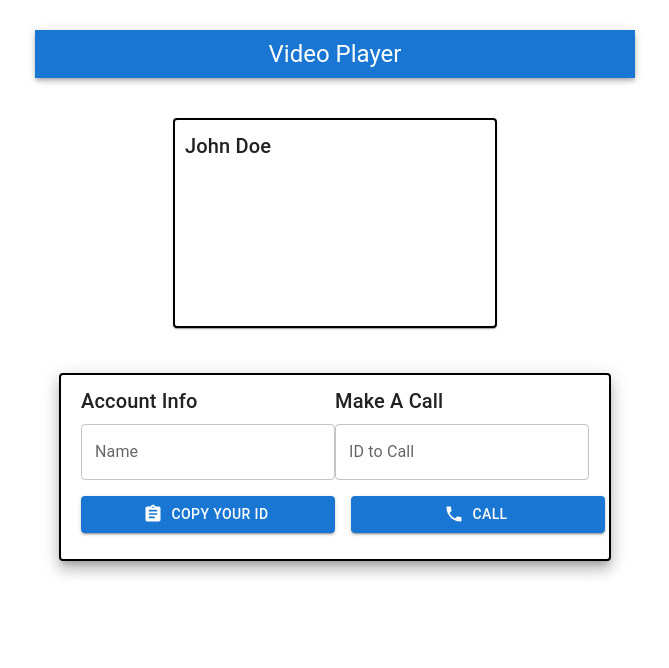
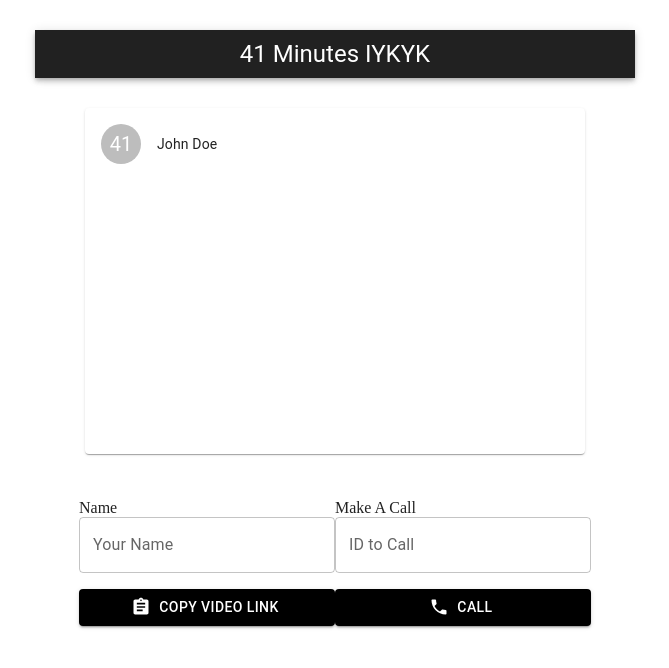
Before and after one commit to TryHarder3l33t/videochat, a React (Create React App) app in the folder client/: page /home in a window 1280 px wide. Shown: the top 668 px of the page, without its empty margins (305-974 px from the left). Built offline with nearby package versions, Linux system fonts and the light colour scheme; no server answers.

Commit message:
some style

```diff
--- a/client/src/App.js
+++ b/client/src/App.js
@@ -3,13 +3,32 @@ import { AppBar, Container, Grid, Typography } from '@mui/material';
 import VideoPlayer from './components/VideoPlayer';
 import Options from './components/Options';
 import Notifications from './components/Notifications';
+import { grey } from '@mui/material/colors';
 
 const App = () => {
   return (
     <Container maxWidth='xl'>
-      <Grid container sx={{ alignContent: 'center', justifyContent: 'center' }}>
+      <Grid
+        container
+        sx={{
+          display: 'flex',
+          alignContent: 'center',
+          justifyContent: 'center',
+        }}
+      >
+        <Grid
+          sx={{
+            display: 'flex',
+            alignContent: 'center',
+            justifyContent: 'center',
+          }}
+          item
+          xs={12}
+          md={8}
+        >
           <AppBar
             sx={{
+              bgcolor: grey[900],
               padding: 1,
               margin: '30px 100px',
               display: 'flex',
@@ -21,13 +40,36 @@ const App = () => {
             position='static'
           >
             <Typography color='white' variant='h5' align='center'>
-            Video Player
+              41 Minutes IYKYK
             </Typography>
           </AppBar>
+        </Grid>
+        <Grid
+          sx={{
+            display: 'flex',
+            alignContent: 'center',
+            justifyContent: 'center',
+          }}
+          item
+          xs={12}
+          md={8}
+        >
           <VideoPlayer />
+        </Grid>
+        <Grid
+          sx={{
+            display: 'flex',
+            alignContent: 'center',
+            justifyContent: 'center',
+          }}
+          item
+          xs={12}
+          md={8}
+        >
           <Options>
             <Notifications />
           </Options>
+        </Grid>
       </Grid>
     </Container>
   );
--- a/client/src/Context.js
+++ b/client/src/Context.js
@@ -4,9 +4,9 @@ import Peer from 'simple-peer';
 
 const SocketContext = createContext();
 // //heroku
-const url = 'https://stackvideo.herokuapp.com/';
+// const url = 'https://stackvideo.herokuapp.com/';
 //dev
-// const url = 'http://localhost:5001/';
+const url = 'http://localhost:5001/';
 
 const socket = io(url);
 
@@ -40,7 +40,7 @@ const ContextProvider = ({ children }) => {
 
   const answerCall = () => {
     setCallAccepted(true);
-
+    window.scroll(0, 0);
     const peer = new Peer({ initiator: false, trickle: false, stream });
 
     peer.on('signal', (data) => {
--- a/client/src/components/Notifications.js
+++ b/client/src/components/Notifications.js
@@ -17,7 +17,7 @@ const Notifications = () => {
             justifyContent: 'center',
           }}
         >
-          <Typography variant='h6'>{call.name} is calling</Typography>
+          <Typography variant='h6'>{call.name} is calling &nbsp; </Typography>
           <Button variant='contained' color='primary' onClick={answerCall}>
             ANSWER
           </Button>
--- a/client/src/components/Options.js
+++ b/client/src/components/Options.js
@@ -42,10 +42,7 @@ const Options = ({ children }) => {
       }}
       maxWidth='xl'
     >
-      <Paper
-        sx={{ padding: '10px 20px', border: '2px solid black' }}
-        elevation={10}
-      >
+      <Paper sx={{ padding: '10px 20px' }} elevation={0}>
         <form noValidate autoComplete='off'>
           <Grid
             container
@@ -53,22 +50,31 @@ const Options = ({ children }) => {
               width: '100%',
             }}
           >
-            <Grid sx={{ padding: '20' }} item xs={12} md={6}>
-              <Typography gutterBottom variant='h6'>
-                Account Info
+            <Grid sx={{ padding: '0' }} item xs={12} md={6}>
+              <Typography gutterBottom variant='body'>
+                Name
               </Typography>
 
               <TextField
-                label='Name'
+                label='Your Name'
                 value={name}
                 onChange={(e) => setName(e.target.value)}
                 fullWidth
               ></TextField>
 
-              <CopyToClipboard sx={{ mt: 2 }} text={`${url}home/${me}`}>
+              <CopyToClipboard
+                sx={{
+                  bgcolor: 'black',
+                  ':hover': {
+                    bgcolor: grey[800],
+                    color: 'white',
+                  },
+                  mt: 2,
+                }}
+                text={`${url}home/${me}`}
+              >
                 <Button
                   sx={{
-                    bgcolor: 'black',
                     ':hover': {
                       bgcolor: grey[800],
                       color: 'red',
@@ -78,12 +84,12 @@ const Options = ({ children }) => {
                   fullWidth
                   startIcon={<Assignment fontSize='large' />}
                 >
-                  Copy Your ID
+                  Copy Video Link
                 </Button>
               </CopyToClipboard>
             </Grid>
             <Grid sx={{ padding: '20' }} item xs={12} md={6}>
-              <Typography gutterBottom variant='h6'>
+              <Typography gutterBottom variant='body'>
                 Make A Call
               </Typography>
               <TextField
@@ -94,7 +100,14 @@ const Options = ({ children }) => {
               ></TextField>
               {callAccepted && !callEnded ? (
                 <Button
-                  sx={{ margin: 2 }}
+                  sx={{
+                    bgcolor: 'black',
+                    ':hover': {
+                      bgcolor: grey[800],
+                      color: 'white',
+                    },
+                    mt: 2,
+                  }}
                   variant='contained'
                   color='secondary'
                   onClick={leaveCall}
@@ -104,7 +117,14 @@ const Options = ({ children }) => {
                 </Button>
               ) : (
                 <Button
-                  sx={{ margin: 2 }}
+                  sx={{
+                    bgcolor: 'black',
+                    ':hover': {
+                      bgcolor: grey[800],
+                      color: 'white',
+                    },
+                    mt: 2,
+                  }}
                   onClick={(ev) => callUser(idToCall, ev)}
                   fullWidth
                   variant='contained'
--- a/client/src/components/VideoPlayer.js
+++ b/client/src/components/VideoPlayer.js
@@ -1,35 +1,101 @@
-import { Grid, Paper, Typography } from '@mui/material';
+import { Grid, Paper } from '@mui/material';
 import React, { useContext } from 'react';
 import { SocketContext } from '../Context';
+
+import { styled } from '@mui/material/styles';
+import Card from '@mui/material/Card';
+import CardHeader from '@mui/material/CardHeader';
+import CardMedia from '@mui/material/CardMedia';
+import CardContent from '@mui/material/CardContent';
+import CardActions from '@mui/material/CardActions';
+import Collapse from '@mui/material/Collapse';
+import Avatar from '@mui/material/Avatar';
+import IconButton from '@mui/material/IconButton';
+import Typography from '@mui/material/Typography';
+import { red } from '@mui/material/colors';
+import FavoriteIcon from '@mui/icons-material/Favorite';
+import ShareIcon from '@mui/icons-material/Share';
+import ExpandMoreIcon from '@mui/icons-material/ExpandMore';
+import MoreVertIcon from '@mui/icons-material/MoreVert';
 
 const VideoPlayer = () => {
   //Contains all the SocketContext Stuff
   const { name, callAccepted, myVideo, userVideo, callEnded, stream, call } =
     useContext(SocketContext);
   return (
-    <Grid sx={{ justifyContent: 'center' }} container>
-      {/* Your Video */}
-      {myVideo && (
-        <Paper
-          sx={{ padding: '10px', border: '2px solid black', margin: '10px' }}
+    <Grid
+      sx={{
+        display: 'flex',
+        alignContent: 'center',
+        justifyContent: 'center',
+      }}
+      container
+      xs={12}
+    >
+      {userVideo && !callEnded && callAccepted && (
+        <Grid
+          sx={{
+            m: 3,
+            display: 'flex',
+            alignContent: 'center',
+            justifyContent: 'center',
+          }}
+          container
+          item
+          xs={12}
+          md={6}
         >
-          <Grid item xs={12} md={6}>
-            <Typography variant='h6'>{name || 'John Doe'}</Typography>
-            <video playsInline muted ref={myVideo} autoPlay />
-          </Grid>
-        </Paper>
-      )}
+          {/* Their Video */}{' '}
+          <Card sx={{ minWidth: 500 }}>
+            <CardHeader
+              avatar={
+                <Avatar sx={{ bgcolor: red[510] }} aria-label='recipe'>
+                  42
+                </Avatar>
+              }
+              title={name || 'John Doe'}
+            />
 
-      {/* Their Video */}
-      {callAccepted && !callEnded && (
-        <Paper
-          sx={{ padding: '10px', border: '2px solid black', margin: '10px' }}
-        >
-          <Grid item xs={12} md={6}>
+            <CardContent sx={{ display: 'flex', justifyContent: 'center' }}>
+              <video playsInline muted ref={userVideo} autoPlay width={480} />
+            </CardContent>
+          </Card>
+          {/* {callAccepted && !callEnded && (
+          <Paper sx={{ padding: '10px', margin: '10px' }}>
             <Typography variant='h6'> {call.name || 'Anon'}</Typography>
             <video playsInline muted ref={userVideo} autoPlay />
-          </Grid>
-        </Paper>
+          </Paper>
+        )} */}
+        </Grid>
+      )}
+      {/* My Video */}
+      {myVideo && (
+        <Grid
+          sx={{
+            display: 'flex',
+            alignContent: 'center',
+            justifyContent: 'center',
+          }}
+          container
+          item
+          xs={12}
+          md={6}
+        >
+          <Card sx={{ minWidth: 500 }}>
+            <CardHeader
+              avatar={
+                <Avatar sx={{ bgcolor: red[510] }} aria-label='recipe'>
+                  41
+                </Avatar>
+              }
+              title={name || 'John Doe'}
+            />
+
+            <CardContent sx={{ display: 'flex', justifyContent: 'center' }}>
+              <video playsInline muted ref={myVideo} autoPlay width={480} />
+            </CardContent>
+          </Card>
+        </Grid>
       )}
     </Grid>
   );
```
Lines whose indentation alone changed are shown as unchanged.
